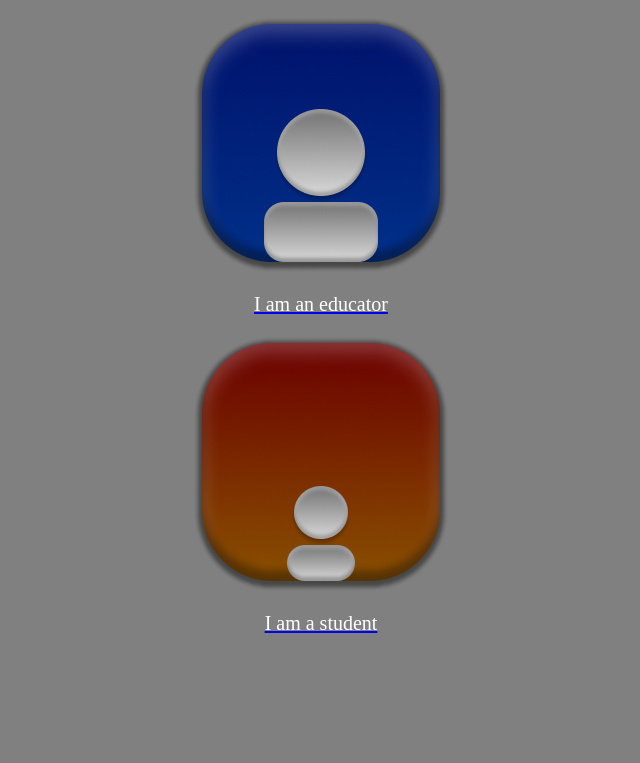
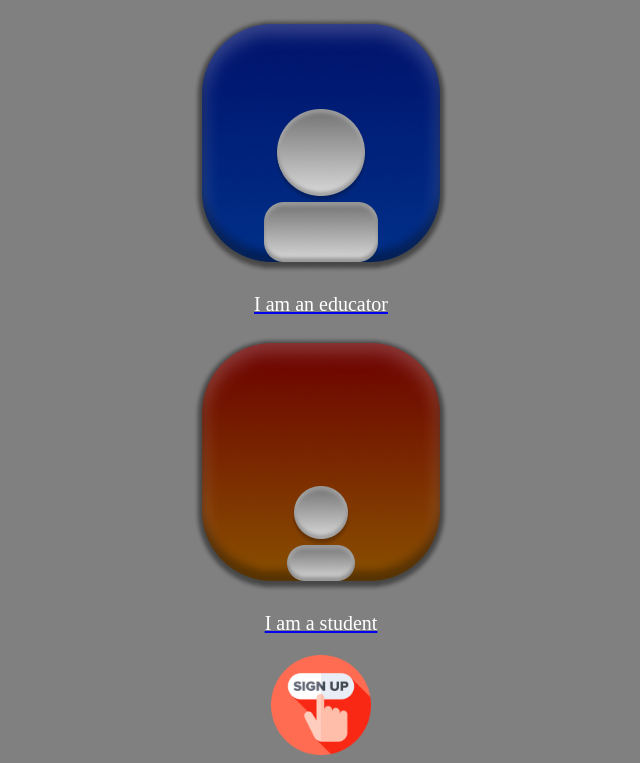
Before and after one commit to Green13248/Green13248.github.io, a plain HTML site: page index.html in a window 1280 px wide. Shown: the part 106-869 px from the top of the page, without its empty margins (319-959 px from the left). Before the commit the page ends 800 px from the top, so only its background shows below. Drawn offline with Linux system fonts and the light colour scheme.

Commit message:
Update index.html

```diff
--- a/index.html
+++ b/index.html
@@ -19,5 +19,9 @@
 <p>I am a student</p>
 </a>
 
+<a href="SignUpTest.html">
+<img src="6159448.png" alt="SignUpIcon" width="100" height="100">
+</a>
+
 </body>
 </html>
```
